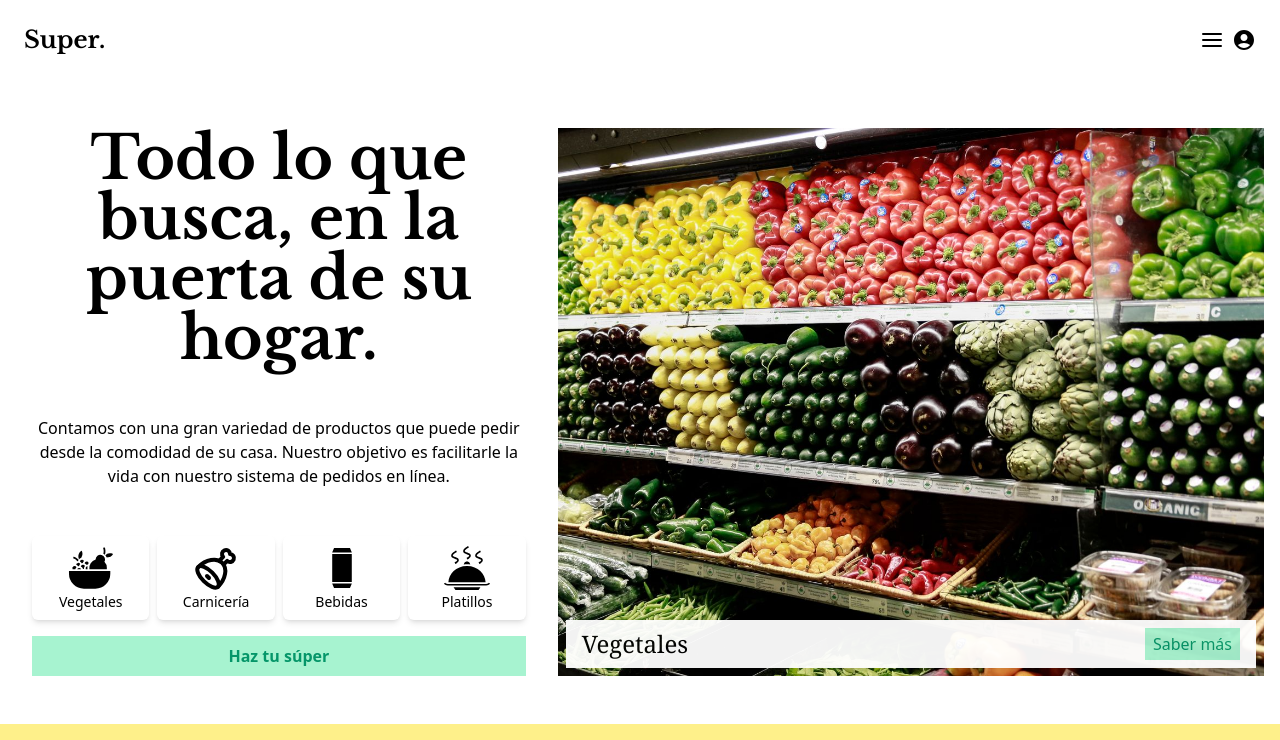
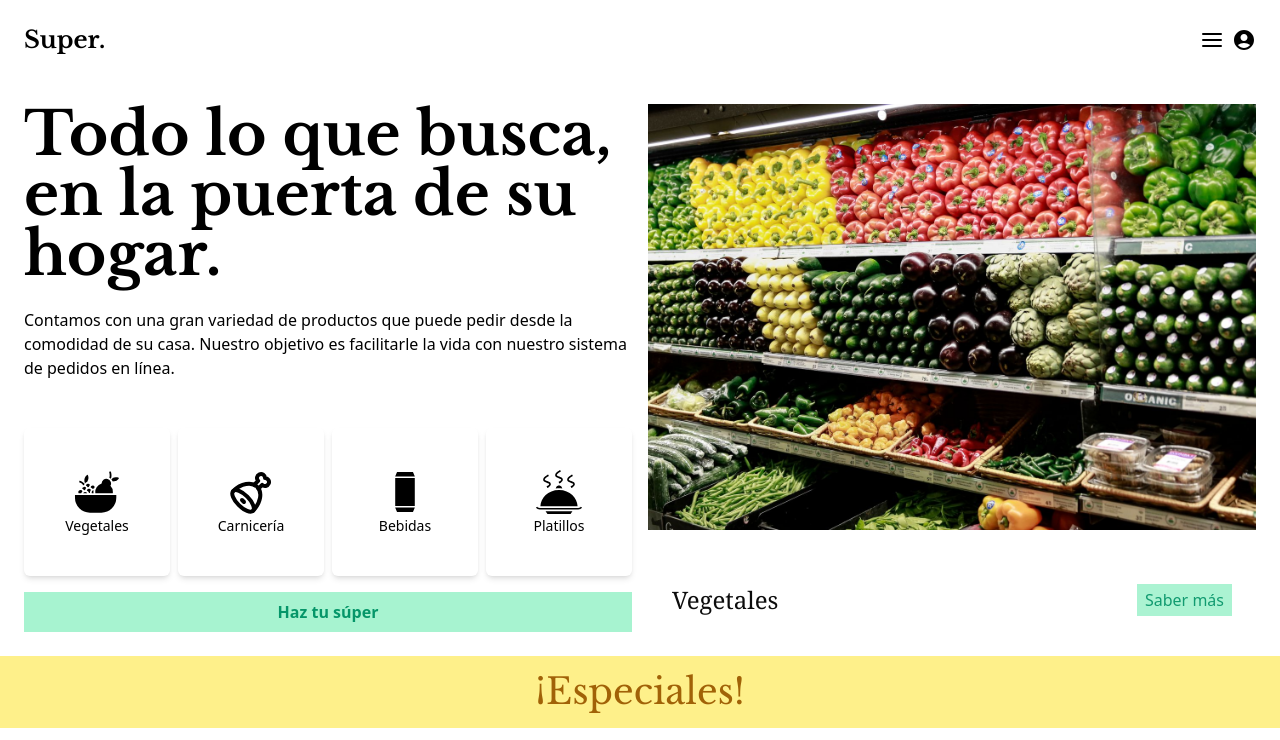
Before and after one commit to mar-cial/super, a Next.js app: page / in a window 1280 px wide. Shown: the top 740 px of the page. Built offline with nearby package versions, Linux system fonts and the light colour scheme.

Commit message:
fixed styling of main banner

```diff
--- a/components/categoryTile.tsx
+++ b/components/categoryTile.tsx
@@ -4,15 +4,20 @@ import { motion } from 'framer-motion';
 type CategoryTileProps = {
   icon: JSX.Element;
   title: string;
-  action: () => void
+  action: () => void;
 };
 
 const CategoryTile: FC<CategoryTileProps> = ({ icon, title, action }) => {
   return (
-    <motion.div className="flex flex-col items-center justify-between p-2 text-center rounded-md shadow-md" whileHover={{y: -3}} whileTap={{y: 0}} onClick={action}>
+    <motion.button
+      className="flex flex-col items-center justify-between p-10 text-center rounded-md shadow-md"
+      whileHover={{ y: -3 }}
+      whileTap={{ y: 0 }}
+      onClick={action}
+    >
       {icon}
       <motion.p className="text-sm font-medium">{title}</motion.p>
-    </motion.div>
+    </motion.button>
   );
 };
 
--- a/components/mainBanner.tsx
+++ b/components/mainBanner.tsx
@@ -1,36 +1,35 @@
-import Image from 'next/image'
-import { motion } from 'framer-motion'
-import { useState } from 'react'
+import Image from 'next/image';
+import { motion } from 'framer-motion';
+import { useState } from 'react';
 
-import CategoryTile from './categoryTile'
-import Link from 'next/link'
-import categories from '../data/categories'
+import CategoryTile from './categoryTile';
+import Link from 'next/link';
+import categories from '../data/categories';
 
 const MainBanner = () => {
-  const [selectedCategory, setSelectedCategory] = useState<number>(0)
+  const [selectedCategory, setSelectedCategory] = useState<number>(0);
 
   return (
     <motion.main
       animate={{ opacity: 1, y: 0 }}
       initial={{ opacity: 0, y: -10 }}
-
     >
-      <motion.div className={'lg:grid-cols-7 grid lg:gap-4 gap-y-4 pt-8 lg:px-4 lg:py-12 '}>
-
+      <motion.div className={'grid md:grid-cols-2 p-6 gap-4'}>
         {/* banner text left side*/}
-        <motion.div className={'gap-8 lg:gap-12 flex flex-col text-center px-4 lg:col-span-3'}>
+        <motion.div className={'relative flex flex-col '}>
+          <motion.div className="flex flex-col justify-between h-full gap-12 ">
+            <motion.div className="flex flex-col gap-6 2xl:pt-12">
               <motion.h2
-            className={
-              'font-semibold font-main text-6xl'
-            }
+                className={'font-semibold font-main text-5xl md:text-6xl'}
               >
                 Todo lo que busca, en la puerta de su hogar.
               </motion.h2>
-          <motion.p className='text-md'>
-            Contamos con una gran variedad de productos que puede pedir desde la
-            comodidad de su casa. Nuestro objetivo es facilitarle la vida con
-            nuestro sistema de pedidos en línea.
+              <motion.p className="text-md">
+                Contamos con una gran variedad de productos que puede pedir
+                desde la comodidad de su casa. Nuestro objetivo es facilitarle
+                la vida con nuestro sistema de pedidos en línea.
               </motion.p>
+            </motion.div>
 
             <motion.div className="flex flex-col col-span-1 gap-4">
               <motion.div className="grid w-full grid-cols-4 gap-2 ">
@@ -42,7 +41,7 @@ const MainBanner = () => {
                       key={category.id}
                       action={() => setSelectedCategory(category.id - 1)}
                     />
-                )
+                  );
                 })}
               </motion.div>
               <Link href={'/super'}>
@@ -58,17 +57,16 @@ const MainBanner = () => {
               </Link>
             </motion.div>
           </motion.div>
-
+        </motion.div>
 
         {/* banner image right side */}
-        <motion.div
-          className={'relative col-span-4 h-96 lg:h-auto'}
-        >
-
+        <motion.div className={'relative'}>
           <Image
             src={categories[selectedCategory].image}
             className={'object-cover'}
-              layout={'fill'}
+            width={1000}
+            height={700}
+            layout={'responsive'}
             alt={categories[selectedCategory].title}
             priority
           />
@@ -87,10 +85,9 @@ const MainBanner = () => {
             </Link>
           </motion.div>
         </motion.div>
-
       </motion.div>
     </motion.main>
-  )
-}
+  );
+};
 
-export default MainBanner
+export default MainBanner;
```
Lines whose indentation alone changed are shown as unchanged.
